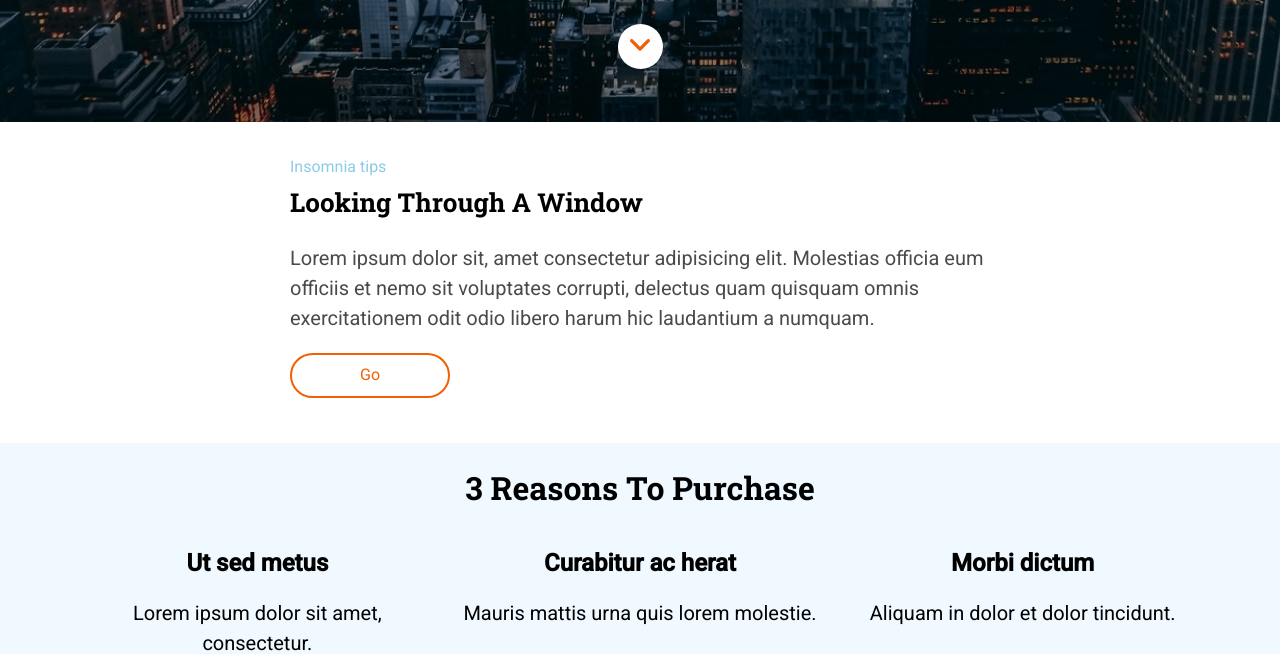
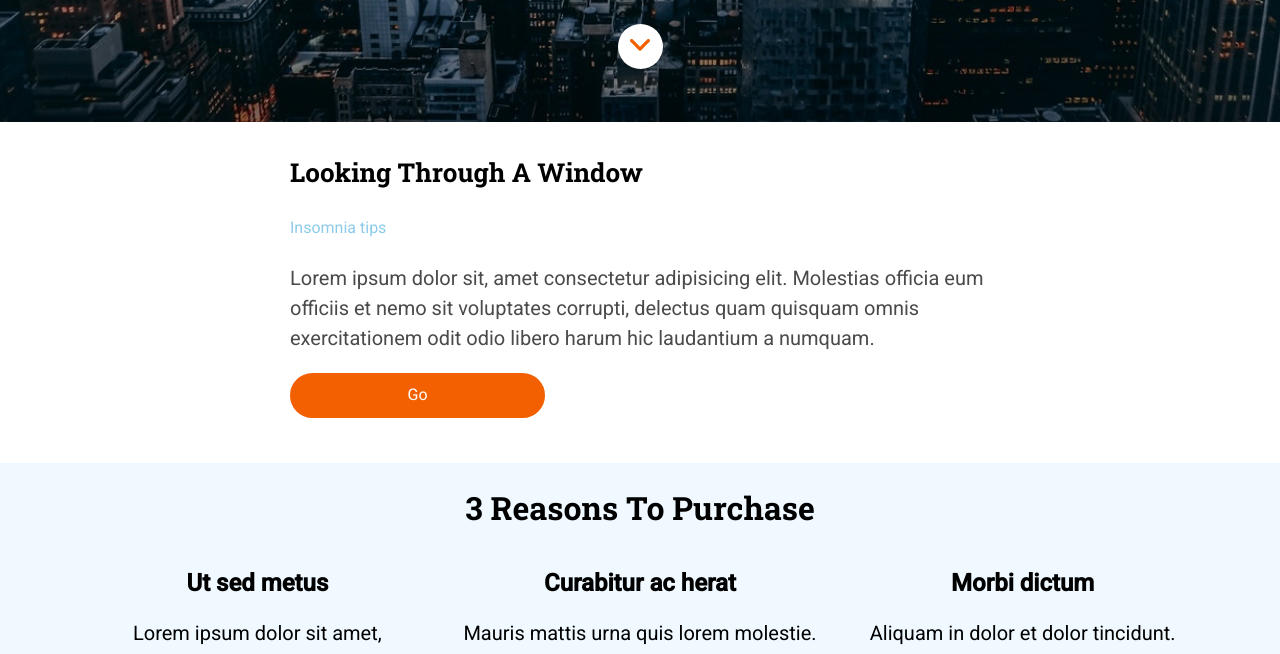
Before and after one commit to ana-arribas/evaluacion-final-modulo-1-ana-arribas, a website: page public/index.html in a window 1280 px wide. Shown: the part 678-1332 px from the top of the page. Drawn offline with nearby package versions, Linux system fonts and the light colour scheme.

Commit message:
add last changes

```diff
--- a/_src/assets/scss/core/_variables.scss
+++ b/_src/assets/scss/core/_variables.scss
@@ -10,3 +10,7 @@ $footer-back:#304268;
 $font-paragraph:#4a4a4a;
 // fonts
 $slab: 'Roboto Slab', serif;
+
+
+$button-width:184px;
+$button-width-tablet: 255px;
--- a/_src/assets/scss/layout/_mediaqueries.scss
+++ b/_src/assets/scss/layout/_mediaqueries.scss
@@ -9,11 +9,15 @@
         }
     }
     .section {
+        &__wrapper {
+            display: flex;
+            flex-direction: column-reverse;
+        }
         &__paragraph {
             font-size: 1.25rem;
         }
         &__button {
-            width: 91px;
+            width: 210px;
         }
         &__title {
             font-size:  1.625rem;
@@ -86,7 +90,7 @@
             font-size: 1rem;
         }
         &__button {
-            width: 160px;
+            width: $button-width-tablet;
         }
     }
     .aside {
--- a/_src/assets/scss/layout/_section.scss
+++ b/_src/assets/scss/layout/_section.scss
@@ -1,4 +1,6 @@
 .section {
+    display:flex;
+    flex-direction:column;
     padding: 30px 15px 45px 15px;
     line-height: 30px;
     &__tips {
@@ -16,14 +18,15 @@
         color: $font-paragraph;
         font-size: 1.125rem;
         line-height: 30px;
+        margin-bottom: 20px;
     }
     &__button {
-        color: $button;
-        width: 76px;
+        color: $white;
+        width: $button-width;
         height: 45px;
         border-radius: 22.5px;
         border: 2px solid $button;
-        background-color: $white;
+        background-color: $button;
         transition: ease-out 0.3s;
         &:hover {
             font-size: 130%;
--- a/public/index.html
+++ b/public/index.html
@@ -37,10 +37,12 @@
                 </div>
                 </div>
             </header>
-            <section class="section"> <span class="section__tips">Insomnia tips</span>
+            <section class="section">
+                <div class="section__wrapper"> <span class="section__tips">Insomnia tips</span>
 
-                 <h3 class="section__title">looking through a window</h3>
+                     <h3 class="section__title">looking through a window</h3>
 
+                </div>
                 <p class="section__paragraph">Lorem ipsum dolor sit, amet consectetur adipisicing elit. Molestias officia
                     eum officiis et nemo sit voluptates corrupti, delectus quam quisquam omnis
                     exercitationem odit odio libero harum hic laudantium a numquam.</p>
```
Also changed, not shown: _src/templates/partials/_section.html (+4 -2 lines), public/assets/css/main.css, 1 other file.
